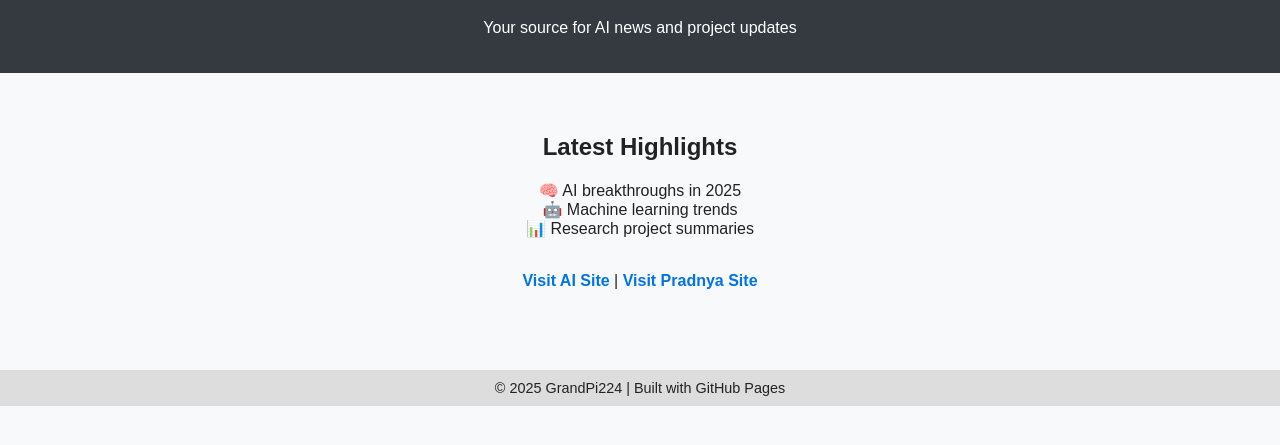
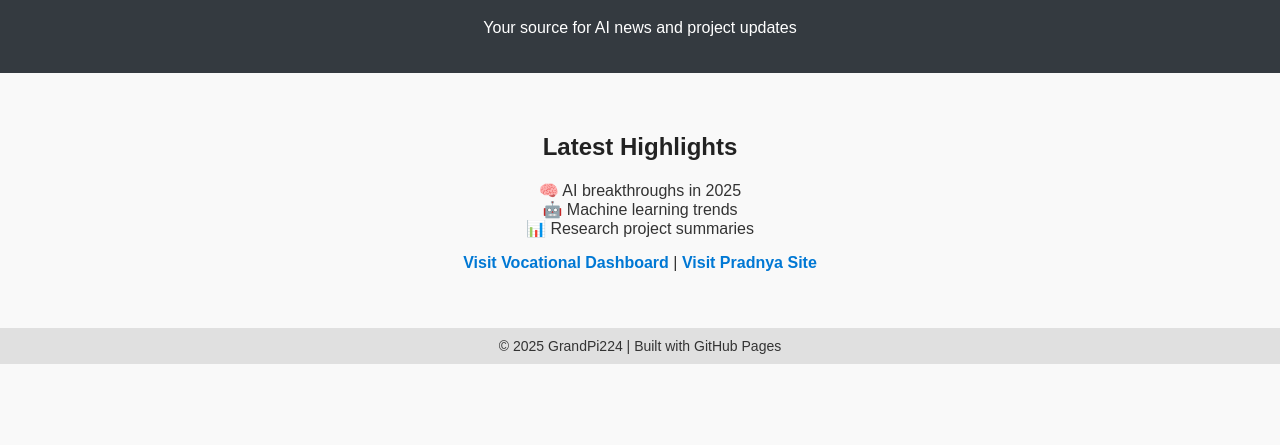
Before and after one commit to GrandPi224/AI-SITE, a plain HTML site: page index.html in a window 1280 px wide. Shown: the part 81-526 px from the top of the page. Drawn offline with Linux system fonts and the light colour scheme.

Commit message:
Update styles and links in index.html

```diff
--- a/index.html
+++ b/index.html
@@ -1,3 +1,4 @@
+
 <!DOCTYPE html>
 <html lang="en">
 <head>
@@ -8,28 +9,39 @@
     body {
       font-family: Arial, sans-serif;
       margin: 0;
-      background: #f8f9fa;
-      color: #222;
+      background: #f9f9f9;
+      color: #333;
       text-align: center;
     }
+
     header {
       background: #343a40;
       color: white;
-      padding: 20px;
+      padding: 20px 0;
     }
+
     main {
       padding: 40px 20px;
     }
+
+    h2 {
+      color: #222;
+    }
+
     a {
-      color: #0073e6;
+      color: #0078d4;
       text-decoration: none;
       font-weight: bold;
     }
+
+    a:hover {
+      text-decoration: underline;
+    }
+
     footer {
-      margin-top: 40px;
+      background: #e0e0e0;
       padding: 10px;
-      background: #ddd;
-      font-size: 0.9em;
+      font-size: 14px;
     }
   </style>
 </head>
@@ -38,17 +50,21 @@
     <h1>Welcome to AI Site</h1>
     <p>Your source for AI news and project updates</p>
   </header>
+
   <main>
     <h2>Latest Highlights</h2>
-    <ul style="list-style-type:none; padding:0;">
+    <ul style="list-style: none; padding-left: 0;">
       <li>🧠 AI breakthroughs in 2025</li>
       <li>🤖 Machine learning trends</li>
       <li>📊 Research project summaries</li>
     </ul>
-    <br>
-<a href="https://grandpi224.github.io/ai-site/">Visit AI Site</a> |
-<a href="https://grandpi224.github.io/pradnya-site/">Visit Pradnya Site</a>
+
+    <p>
+      <a href="https://grandpi224.github.io/ai-site/vocational.html">Visit Vocational Dashboard</a> |
+      <a href="https://grandpi224.github.io/pradnya-site/">Visit Pradnya Site</a>
+    </p>
   </main>
+
   <footer>
     © 2025 GrandPi224 | Built with GitHub Pages
   </footer>
```
